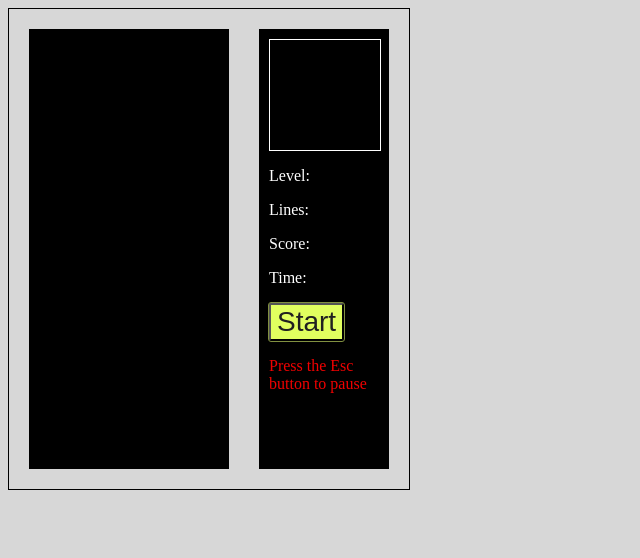
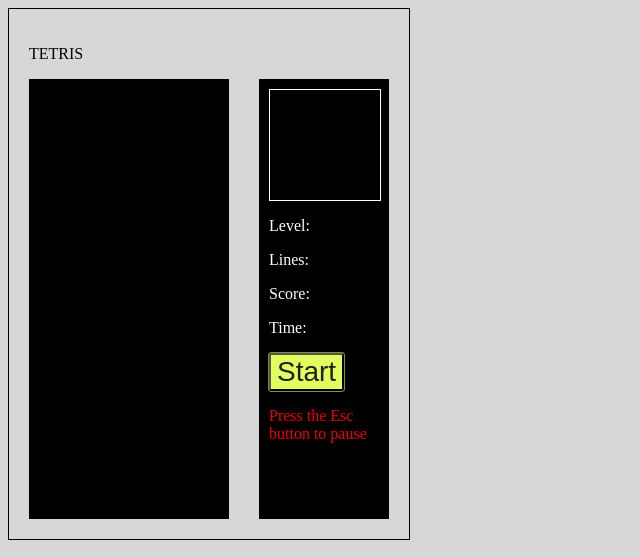
Before and after one commit to FelipeTM25/tetris, a website: page index.html in a window 1280 px wide. Shown: the whole page, without its empty margins (0-640 px from the left). Drawn offline with Linux system fonts and the light colour scheme.

Commit message:
Update index.html

```diff
--- a/index.html
+++ b/index.html
@@ -6,6 +6,7 @@
   </head>
   <body>
     <div id="tetris">
+      <div id= titulo> <p>TETRIS</p></div>
       <div id="info">
         <div id="next_shape"></div>
         <p id="level">Level: <span></span></p>
```
